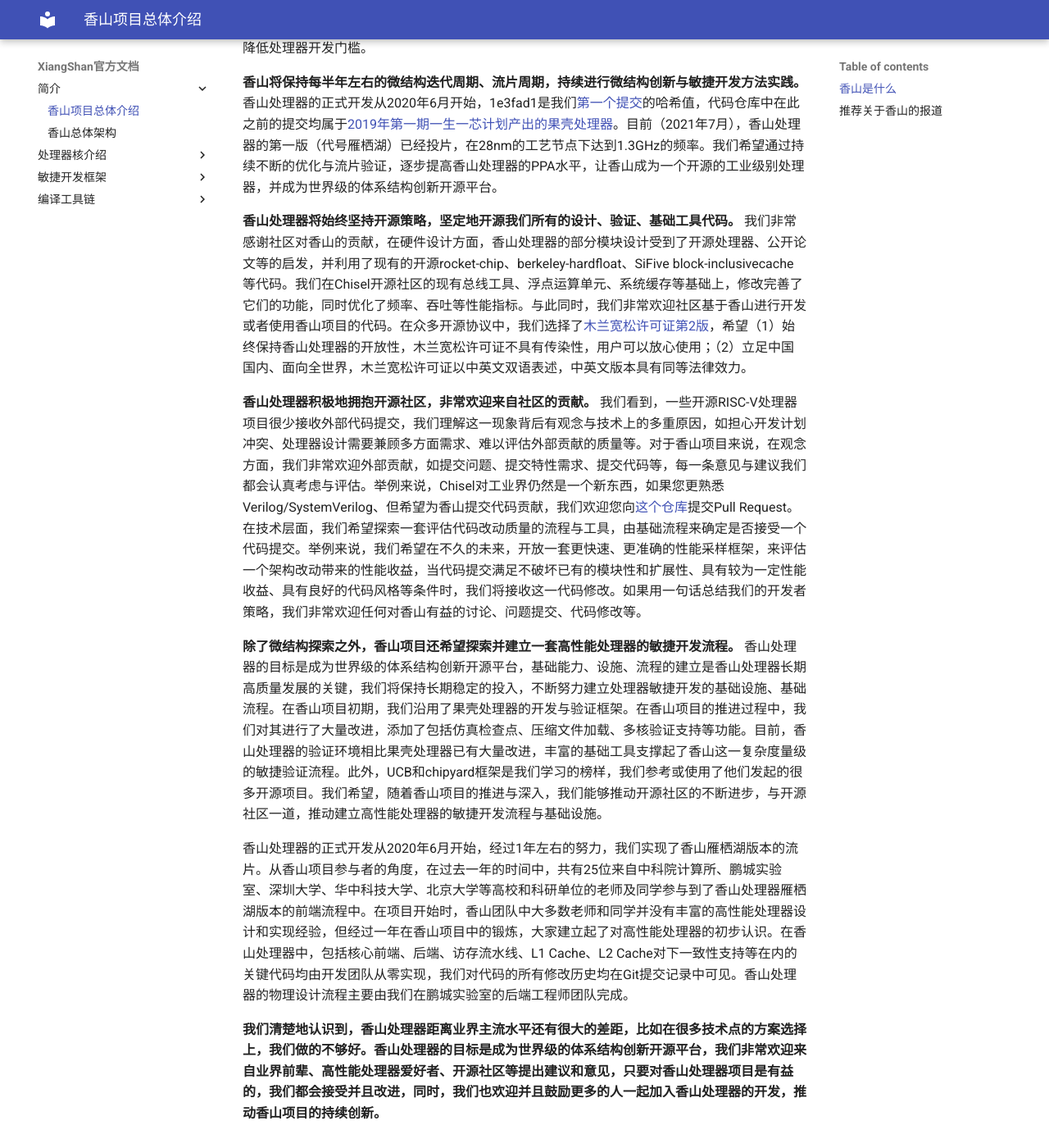
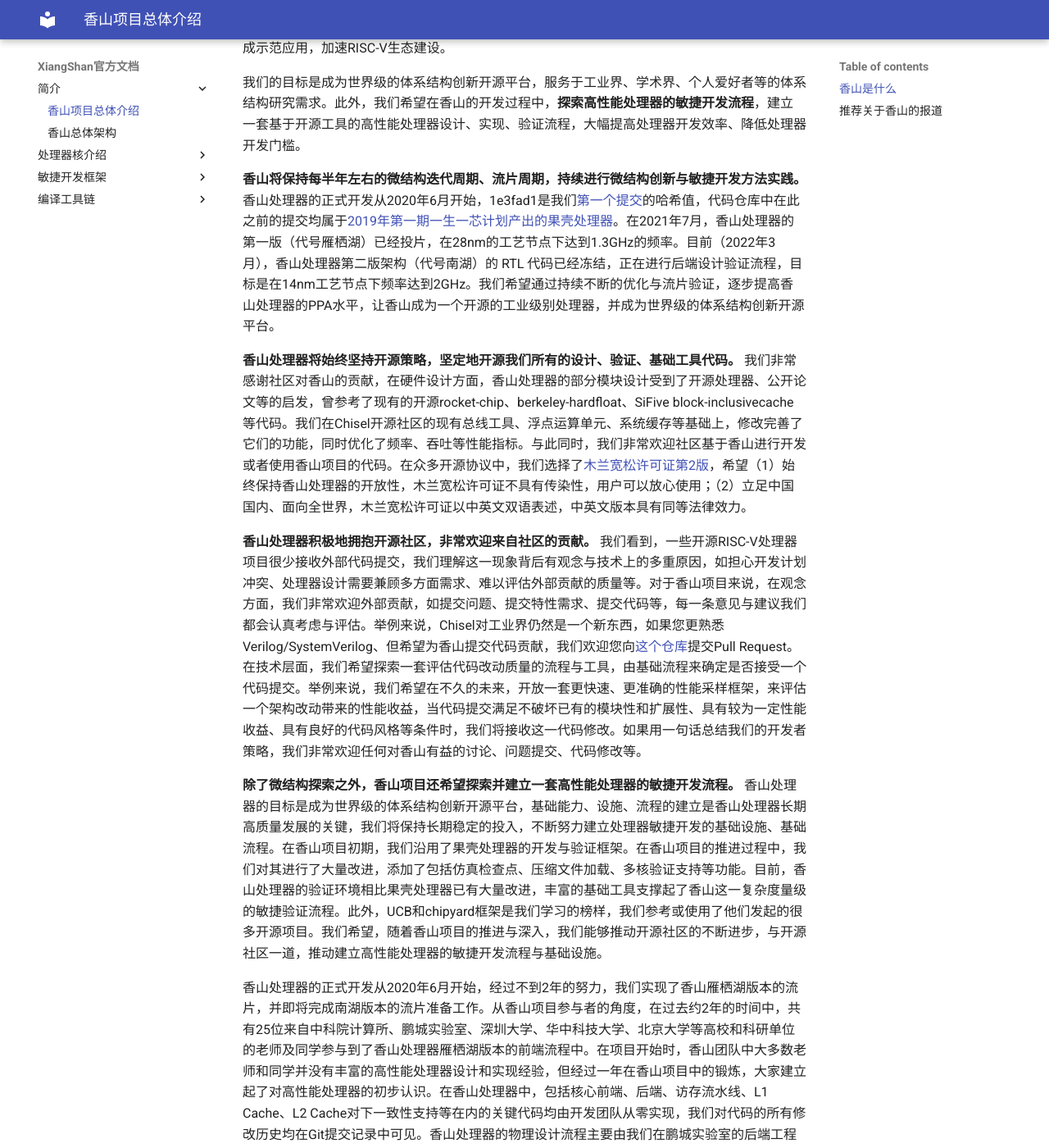
Before and after one commit to OpenXiangShan/XiangShan-doc, an MkDocs documentation site: the page built from docs/intro.md, in a window 1280 px wide and 1400 px high, scrolled down 760 px. Shown: the whole window at 82% size. Built offline with MkDocs 1.6.1 and Material for MkDocs 9.7.7, drawn with Linux system fonts in a browser that asks for light colours; some of the changed text lies outside the part shown.

Commit message:
update intro

```diff
--- a/docs/intro.md
+++ b/docs/intro.md
@@ -4,19 +4,19 @@
 
 ## 香山是什么
 
+2019年，中科院启动“处理器芯片与基础软件”战略性先导科技专项，**由[中国科学院计算技术研究所](http://www.ict.ac.cn/)和[鹏城实验室](https://pcl.ac.cn/)联合发起高性能开源RISC-V处理器项目**，同时和企业积极合作，研发出目前国际上性能最高的开源高性能RISC-V处理器核“香山”，在全球最大的开源项目托管平台GitHub上获得2500个星标（Star），276个复制应用（Fork），成为国际上最受关注的开源硬件项目之一，得到国内外企业的积极支持——16家企业联合发起开源芯片创新联合体，围绕“香山”进一步联合开发，形成示范应用，加速RISC-V生态建设。
 
+我们的目标是成为世界级的体系结构创新开源平台，服务于工业界、学术界、个人爱好者等的体系结构研究需求。此外，我们希望在香山的开发过程中，**探索高性能处理器的敏捷开发流程**，建立一套基于开源工具的高性能处理器设计、实现、验证流程，大幅提高处理器开发效率、降低处理器开发门槛。
 
-**香山是[中国科学院计算技术研究所](http://www.ict.ac.cn/)和[鹏城实验室](https://pcl.ac.cn/)联合发起的高性能开源RISC-V处理器项目，香山项目同时得到北京微核芯科技有限公司的产业经验支持，联合完成处理器核结构设计和后端物理实现**，我们的目标是成为世界级的体系结构创新开源平台，服务于工业界、学术界、个人爱好者等的体系结构研究需求。此外，我们希望在香山的开发过程中，**探索高性能处理器的敏捷开发流程**，建立一套基于开源工具的高性能处理器设计、实现、验证流程，大幅提高处理器开发效率、降低处理器开发门槛。
+**香山将保持每半年左右的微结构迭代周期、流片周期，持续进行微结构创新与敏捷开发方法实践。** 香山处理器的正式开发从2020年6月开始，1e3fad1是我们[第一个提交](https://github.com/OpenXiangShan/XiangShan/commit/1e3fad102a1e42f73b646332d264923bfbe9c77e)的哈希值，代码仓库中在此之前的提交均属于[2019年第一期一生一芯计划产出的果壳处理器](https://github.com/OSCPU/NutShell)。在2021年7月，香山处理器的第一版（代号雁栖湖）已经投片，在28nm的工艺节点下达到1.3GHz的频率。目前（2022年3月），香山处理器第二版架构（代号南湖）的 RTL 代码已经冻结，正在进行后端设计验证流程，目标是在14nm工艺节点下频率达到2GHz。我们希望通过持续不断的优化与流片验证，逐步提高香山处理器的PPA水平，让香山成为一个开源的工业级别处理器，并成为世界级的体系结构创新开源平台。
 
-**香山将保持每半年左右的微结构迭代周期、流片周期，持续进行微结构创新与敏捷开发方法实践。** 香山处理器的正式开发从2020年6月开始，1e3fad1是我们[第一个提交](https://github.com/OpenXiangShan/XiangShan/commit/1e3fad102a1e42f73b646332d264923bfbe9c77e)的哈希值，代码仓库中在此之前的提交均属于[2019年第一期一生一芯计划产出的果壳处理器](https://github.com/OSCPU/NutShell)。目前（2021年7月），香山处理器的第一版（代号雁栖湖）已经投片，在28nm的工艺节点下达到1.3GHz的频率。我们希望通过持续不断的优化与流片验证，逐步提高香山处理器的PPA水平，让香山成为一个开源的工业级别处理器，并成为世界级的体系结构创新开源平台。
-
-**香山处理器将始终坚持开源策略，坚定地开源我们所有的设计、验证、基础工具代码。** 我们非常感谢社区对香山的贡献，在硬件设计方面，香山处理器的部分模块设计受到了开源处理器、公开论文等的启发，并利用了现有的开源rocket-chip、berkeley-hardfloat、SiFive block-inclusivecache等代码。我们在Chisel开源社区的现有总线工具、浮点运算单元、系统缓存等基础上，修改完善了它们的功能，同时优化了频率、吞吐等性能指标。与此同时，我们非常欢迎社区基于香山进行开发或者使用香山项目的代码。在众多开源协议中，我们选择了[木兰宽松许可证第2版](https://license.coscl.org.cn/MulanPSL2/index.html)，希望（1）始终保持香山处理器的开放性，木兰宽松许可证不具有传染性，用户可以放心使用；（2）立足中国国内、面向全世界，木兰宽松许可证以中英文双语表述，中英文版本具有同等法律效力。
+**香山处理器将始终坚持开源策略，坚定地开源我们所有的设计、验证、基础工具代码。** 我们非常感谢社区对香山的贡献，在硬件设计方面，香山处理器的部分模块设计受到了开源处理器、公开论文等的启发，曾参考了现有的开源rocket-chip、berkeley-hardfloat、SiFive block-inclusivecache等代码。我们在Chisel开源社区的现有总线工具、浮点运算单元、系统缓存等基础上，修改完善了它们的功能，同时优化了频率、吞吐等性能指标。与此同时，我们非常欢迎社区基于香山进行开发或者使用香山项目的代码。在众多开源协议中，我们选择了[木兰宽松许可证第2版](http://license.coscl.org.cn/MulanPSL2/)，希望（1）始终保持香山处理器的开放性，木兰宽松许可证不具有传染性，用户可以放心使用；（2）立足中国国内、面向全世界，木兰宽松许可证以中英文双语表述，中英文版本具有同等法律效力。
 
 **香山处理器积极地拥抱开源社区，非常欢迎来自社区的贡献。** 我们看到，一些开源RISC-V处理器项目很少接收外部代码提交，我们理解这一现象背后有观念与技术上的多重原因，如担心开发计划冲突、处理器设计需要兼顾多方面需求、难以评估外部贡献的质量等。对于香山项目来说，在观念方面，我们非常欢迎外部贡献，如提交问题、提交特性需求、提交代码等，每一条意见与建议我们都会认真考虑与评估。举例来说，Chisel对工业界仍然是一个新东西，如果您更熟悉Verilog/SystemVerilog、但希望为香山提交代码贡献，我们欢迎您向[这个仓库](https://github.com/OpenXiangShan/XS-Verilog-Library)提交Pull Request。在技术层面，我们希望探索一套评估代码改动质量的流程与工具，由基础流程来确定是否接受一个代码提交。举例来说，我们希望在不久的未来，开放一套更快速、更准确的性能采样框架，来评估一个架构改动带来的性能收益，当代码提交满足不破坏已有的模块性和扩展性、具有较为一定性能收益、具有良好的代码风格等条件时，我们将接收这一代码修改。如果用一句话总结我们的开发者策略，我们非常欢迎任何对香山有益的讨论、问题提交、代码修改等。
 
 **除了微结构探索之外，香山项目还希望探索并建立一套高性能处理器的敏捷开发流程。** 香山处理器的目标是成为世界级的体系结构创新开源平台，基础能力、设施、流程的建立是香山处理器长期高质量发展的关键，我们将保持长期稳定的投入，不断努力建立处理器敏捷开发的基础设施、基础流程。在香山项目初期，我们沿用了果壳处理器的开发与验证框架。在香山项目的推进过程中，我们对其进行了大量改进，添加了包括仿真检查点、压缩文件加载、多核验证支持等功能。目前，香山处理器的验证环境相比果壳处理器已有大量改进，丰富的基础工具支撑起了香山这一复杂度量级的敏捷验证流程。此外，UCB和chipyard框架是我们学习的榜样，我们参考或使用了他们发起的很多开源项目。我们希望，随着香山项目的推进与深入，我们能够推动开源社区的不断进步，与开源社区一道，推动建立高性能处理器的敏捷开发流程与基础设施。
 
-香山处理器的正式开发从2020年6月开始，经过1年左右的努力，我们实现了香山雁栖湖版本的流片。从香山项目参与者的角度，在过去一年的时间中，共有25位来自中科院计算所、鹏城实验室、深圳大学、华中科技大学、北京大学等高校和科研单位的老师及同学参与到了香山处理器雁栖湖版本的前端流程中。在项目开始时，香山团队中大多数老师和同学并没有丰富的高性能处理器设计和实现经验，但经过一年在香山项目中的锻炼，大家建立起了对高性能处理器的初步认识。在香山处理器中，包括核心前端、后端、访存流水线、L1 Cache、L2 Cache对下一致性支持等在内的关键代码均由开发团队从零实现，我们对代码的所有修改历史均在Git提交记录中可见。香山处理器的物理设计流程主要由我们在鹏城实验室的后端工程师团队完成。
+香山处理器的正式开发从2020年6月开始，经过不到2年的努力，我们实现了香山雁栖湖版本的流片，并即将完成南湖版本的流片准备工作。从香山项目参与者的角度，在过去约2年的时间中，共有25位来自中科院计算所、鹏城实验室、深圳大学、华中科技大学、北京大学等高校和科研单位的老师及同学参与到了香山处理器雁栖湖版本的前端流程中。在项目开始时，香山团队中大多数老师和同学并没有丰富的高性能处理器设计和实现经验，但经过一年在香山项目中的锻炼，大家建立起了对高性能处理器的初步认识。在香山处理器中，包括核心前端、后端、访存流水线、L1 Cache、L2 Cache对下一致性支持等在内的关键代码均由开发团队从零实现，我们对代码的所有修改历史均在Git提交记录中可见。香山处理器的物理设计流程主要由我们在鹏城实验室的后端工程师团队完成。
 
 **我们清楚地认识到，香山处理器距离业界主流水平还有很大的差距，比如在很多技术点的方案选择上，我们做的不够好。香山处理器的目标是成为世界级的体系结构创新开源平台，我们非常欢迎来自业界前辈、高性能处理器爱好者、开源社区等提出建议和意见，只要对香山处理器项目是有益的，我们都会接受并且改进，同时，我们也欢迎并且鼓励更多的人一起加入香山处理器的开发，推动香山项目的持续创新。**
 
@@ -28,7 +28,7 @@
 
 香山始终坚持实事求是的原则，始终保持建立开源平台、探索敏捷开发的初衷，不希望在宣传上出现任何可能导致误解的内容。
 
-自香山在2021年6月举办的RISC-V中国峰会上正式发布以来，我们在社交媒体、自媒体、新闻媒体上看到了很多对香山处理器的报道，其中有一些是作者的“自我发挥”，存在误导读者的可能性。为此我们特意创建了一个[辟谣专区](clarifications)，用来澄清一些广为流传的误会。
+自香山在2021年6月举办的RISC-V中国峰会上正式发布以来，我们在社交媒体、自媒体、新闻媒体上看到了很多对香山处理器的报道，其中有一些是作者的“自我发挥”，存在误导读者的可能性。为此我们特意创建了一个[辟谣专区](https://github.com/OpenXiangShan/XiangShan-doc/tree/main/clarifications)，用来澄清一些广为流传的误会。
 
 我们推荐以下关于香山处理器的报道，来自于我们的官方发布和科普渠道：
 
```
